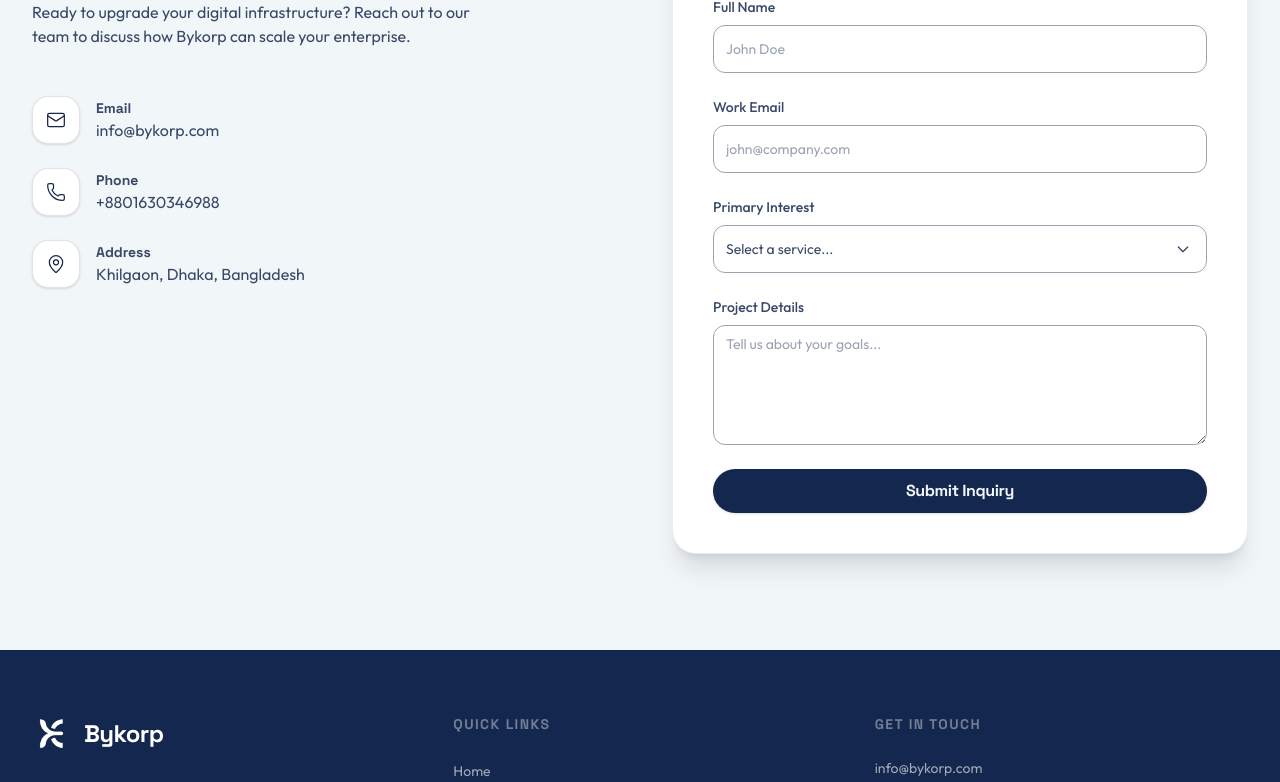
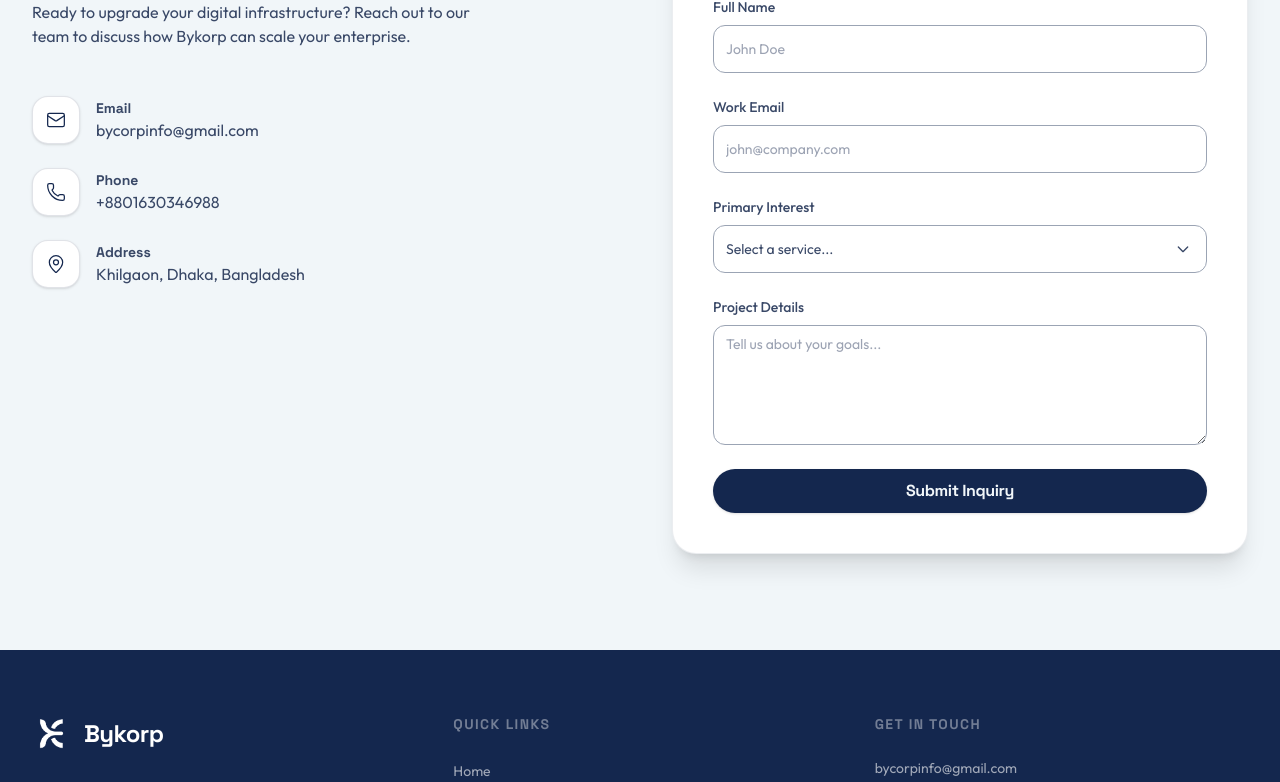
Before and after one commit to arif12islam/bykorp, a Next.js app: page / in a window 1280 px wide. Shown: the part 5740-6522 px from the top of the page. Built offline with nearby package versions, Linux system fonts and the light colour scheme.

Commit message:
feat: use custom favicon, wire contact form to bycorpinfo@gmail.com

```diff
--- a/src/components/Footer.tsx
+++ b/src/components/Footer.tsx
@@ -91,8 +91,8 @@ export function Footer() {
                         </h3>
                         <ul className="space-y-3 text-sm text-white/60">
                             <li>
-                                <Link href="mailto:info@bykorp.com" className="hover:text-white transition-colors duration-300">
-                                    info@bykorp.com
+                                <Link href="mailto:bycorpinfo@gmail.com" className="hover:text-white transition-colors duration-300">
+                                    bycorpinfo@gmail.com
                                 </Link>
                             </li>
                             <li>
--- a/src/components/sections/Contact.tsx
+++ b/src/components/sections/Contact.tsx
@@ -35,9 +35,13 @@ export function Contact() {
 
     const onSubmit = async (data: FormData) => {
         setIsSubmitting(true)
-        // Simulate API call
-        await new Promise((resolve) => setTimeout(resolve, 1500))
-        console.log("Form data submitted:", data)
+
+        const subject = encodeURIComponent(`New Inquiry: ${data.service} - from ${data.name}`)
+        const body = encodeURIComponent(
+            `Name: ${data.name}\nEmail: ${data.email}\nService: ${data.service}\n\nMessage:\n${data.message}`
+        )
+        window.open(`mailto:bycorpinfo@gmail.com?subject=${subject}&body=${body}`, '_self')
+
         setIsSubmitting(false)
         setIsSuccess(true)
         reset()
@@ -65,8 +69,8 @@ export function Contact() {
                                 </div>
                                 <div>
                                     <p className="font-montserrat font-bold text-sm">Email</p>
-                                    <a href="mailto:info@bykorp.com" className="hover:text-brand-primary transition-colors">
-                                        info@bykorp.com
+                                    <a href="mailto:bycorpinfo@gmail.com" className="hover:text-brand-primary transition-colors">
+                                        bycorpinfo@gmail.com
                                     </a>
                                 </div>
                             </div>
```
Also changed, not shown: bykorpinfo/bykorp_favicon.png (added), src/app/icon.png.
